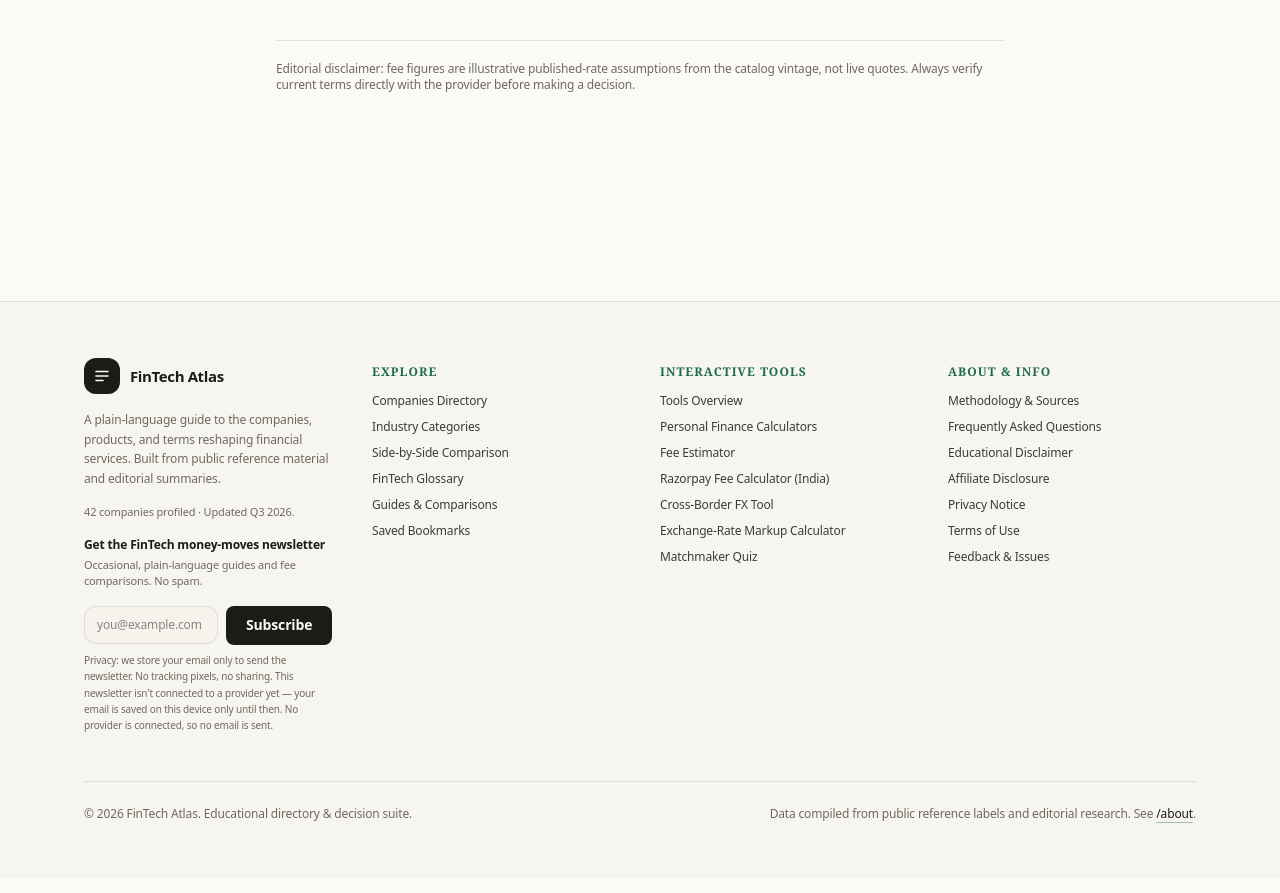
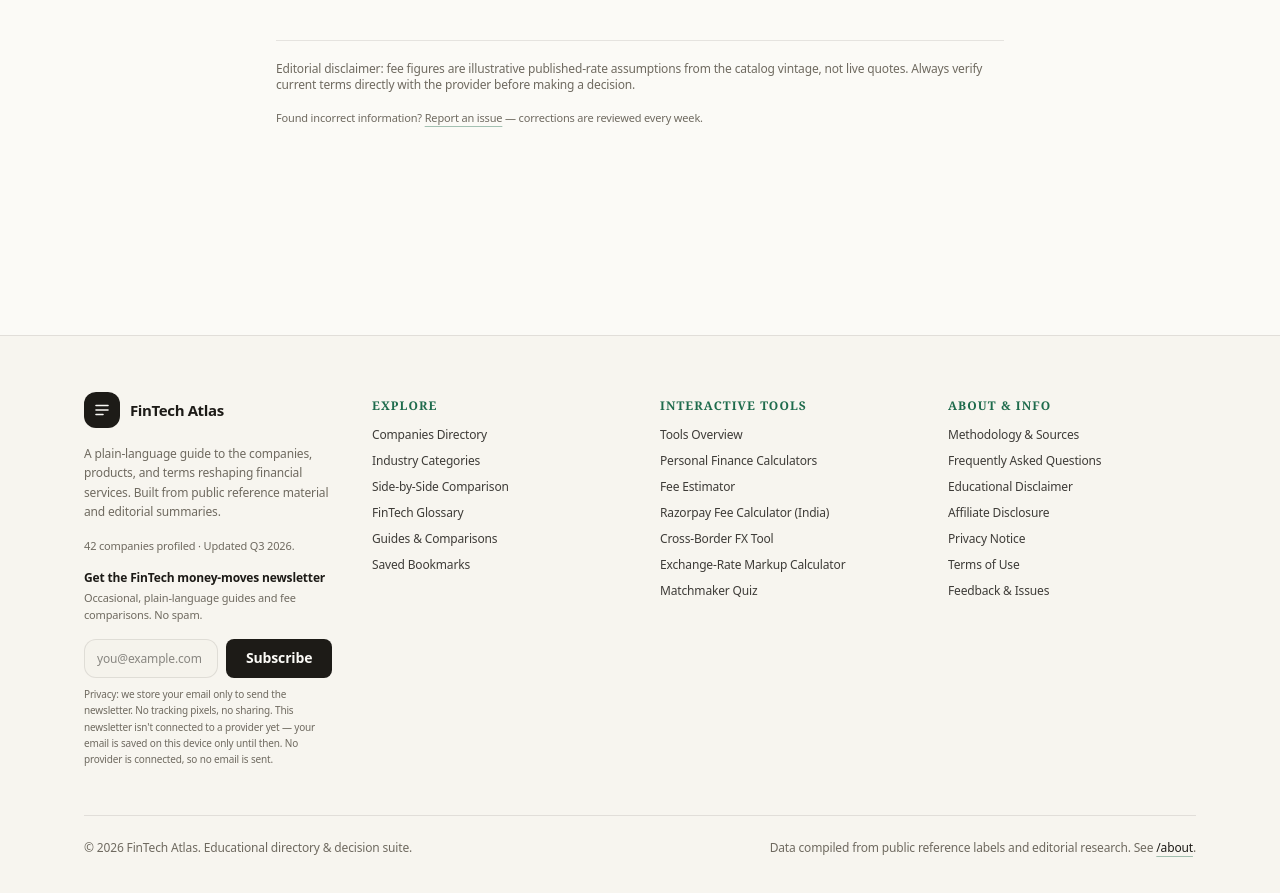
Before and after one commit to Harshit-sehgal/fintech-atlas, a Next.js app: page /articles/affirm-vs-klarna-bnpl in a window 1280 px wide. Shown: the part 1639-2532 px from the top of the page. Built offline with nearby package versions, Linux system fonts and the light colour scheme; no server answers.

Commit message:
Correction reporting (T013): GitHub issue template + wire into article and profile pages

```diff
--- a/src/app/articles/[slug]/page.tsx
+++ b/src/app/articles/[slug]/page.tsx
@@ -8,6 +8,7 @@ import { openGraphImage } from "@/lib/shared-metadata";
 import { articles, getArticleBySlug, type ArticleBlock } from "@/data/articles";
 import { getCompanyBySlug } from "@/data";
 import Link from "next/link";
+import { CorrectionReportLink } from "@/components/ui/correction-report-link";
 
 export function generateStaticParams() {
   return articles.map((a) => ({ slug: a.slug }));
@@ -235,6 +236,10 @@ export default async function ArticlePage({
         catalog vintage, not live quotes. Always verify current terms directly with the provider
         before making a decision.
       </p>
+      <CorrectionReportLink
+        pageLabel={`${article.title} page`}
+        pagePath={`/articles/${article.slug}`}
+      />
     </div>
   );
 }
--- a/src/app/companies/[id]/client.tsx
+++ b/src/app/companies/[id]/client.tsx
@@ -537,6 +537,10 @@ export function CompanyPageClient({
                 </li>
               ))}
             </ul>
+            <CorrectionReportLink
+              pageLabel={`${c.name} profile`}
+              pagePath={`/companies/${c.slug}`}
+            />
           </div>
         </section>
       </Reveal>
```
